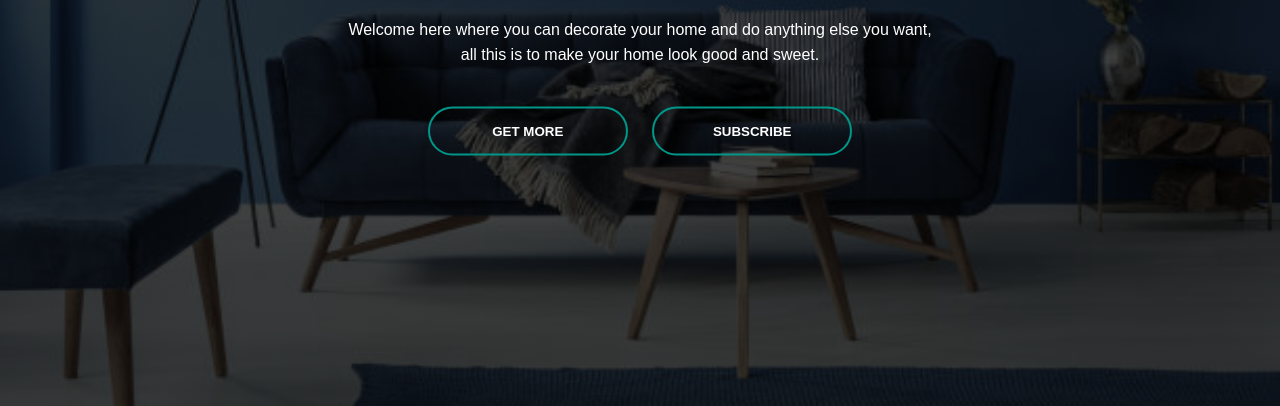
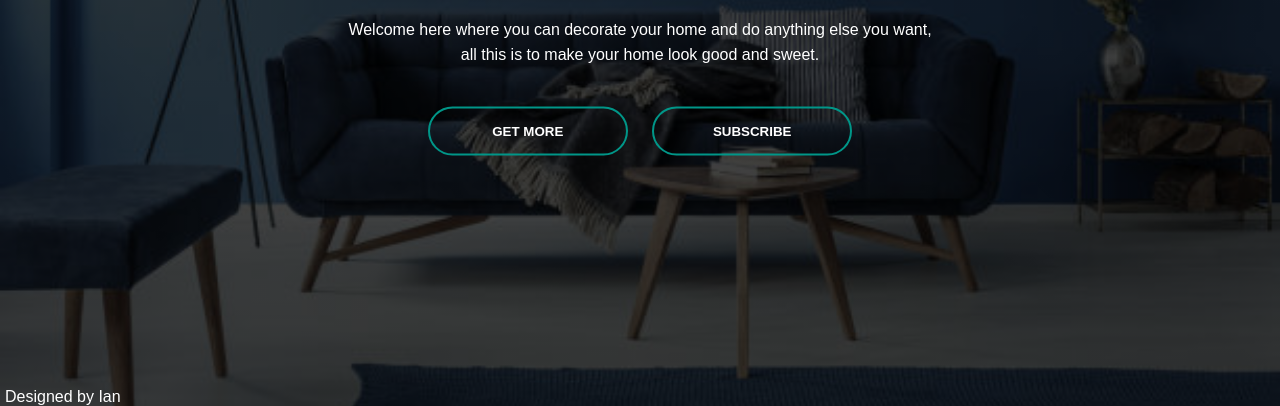
Before and after one commit to ianojr/House-interior, a plain HTML site: page 1.interior_house/index.html in a window 1280 px wide. Shown: the part 394-800 px from the top of the page. Drawn offline with Linux system fonts and the light colour scheme.

Commit message:
update 1.0

```diff
--- a/1.interior_house/index.html
+++ b/1.interior_house/index.html
@@ -24,7 +24,7 @@
             <button type="button"> <span></span>Get more</button>
             <button type="button"> <span></span>Subscribe</button>
         </div>
+        <p class="sign_off">Designed by Ian</p>
     </div>
-
 </body>
 </html>
--- a/1.interior_house/style.css
+++ b/1.interior_house/style.css
@@ -97,3 +97,9 @@ button:hover span{
 button:hover{
     border: none;
 }
+.sign_off{
+    position: absolute;
+    bottom: 0;
+    left: 5px;
+    color: #fff;
+}
```
